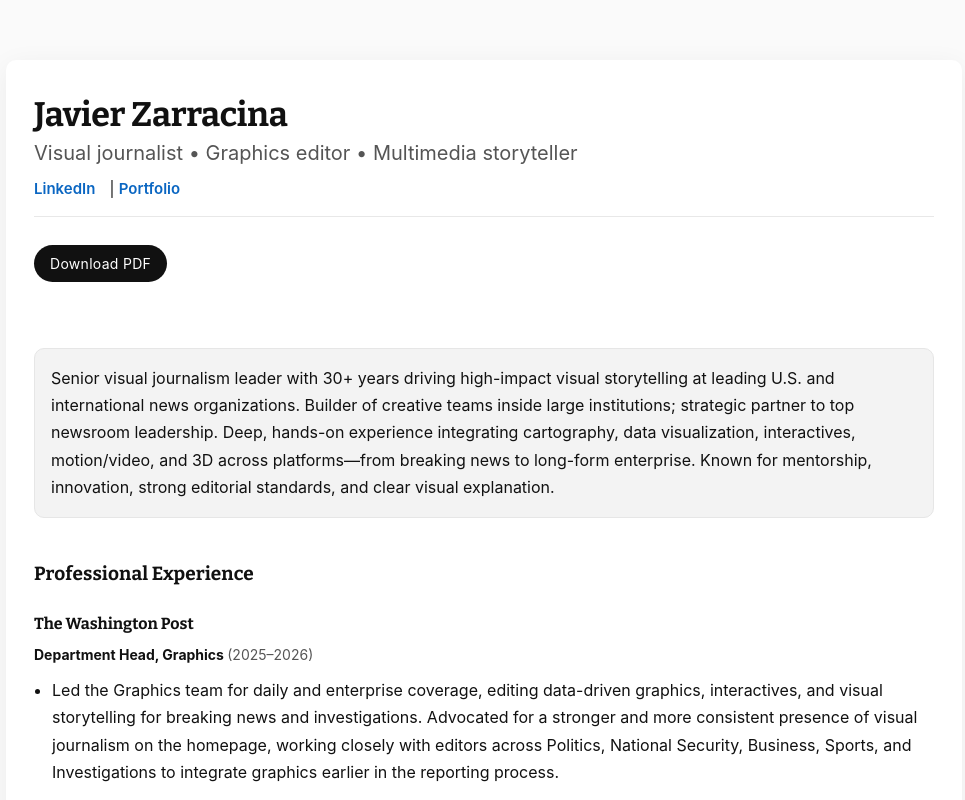
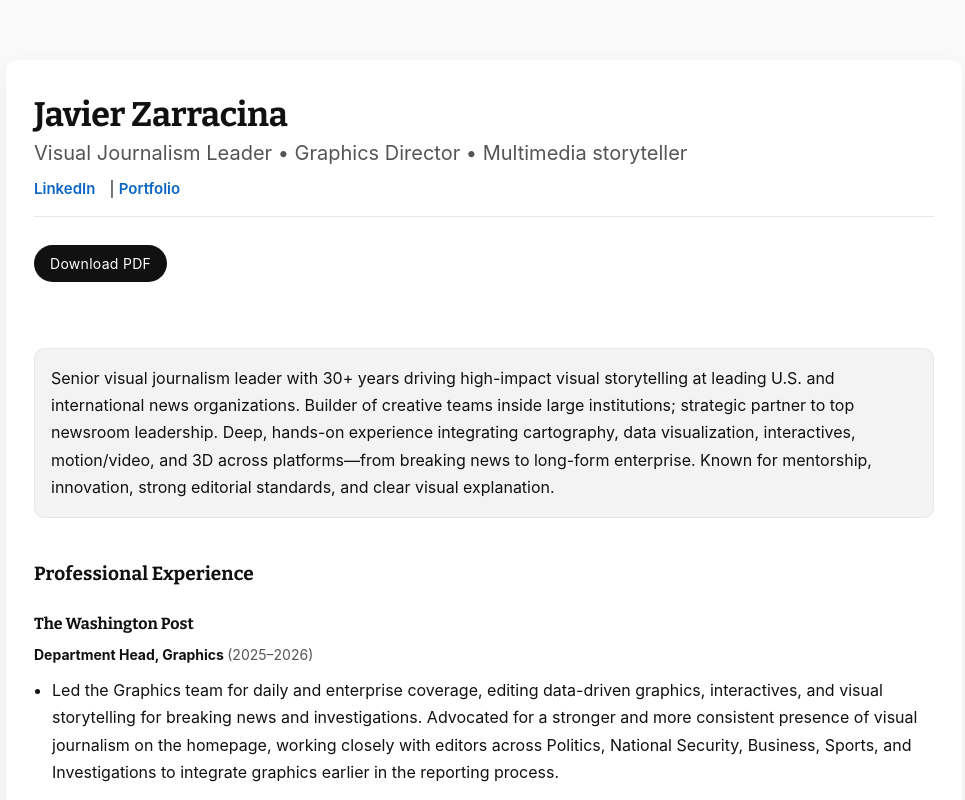
Before and after one commit to jzarracina/javier-zarracina-cv, a plain HTML site: page index.html in a window 1280 px wide. Shown: the top 800 px of the page, without its empty margins (156-1121 px from the left). Drawn offline with nearby package versions, Linux system fonts and the light colour scheme.

Commit message:
Update subtitle for Javier Zarracina

```diff
--- a/index.html
+++ b/index.html
@@ -192,7 +192,7 @@
   <body>
     <div class="wrapper">
       <h1>Javier Zarracina</h1>
-      <p class="subtitle">Visual journalist • Graphics editor • Multimedia storyteller</p>
+      <p class="subtitle">Visual Journalism Leader • Graphics Director • Multimedia storyteller</p>
 
       <div class="links">
         <a
```
